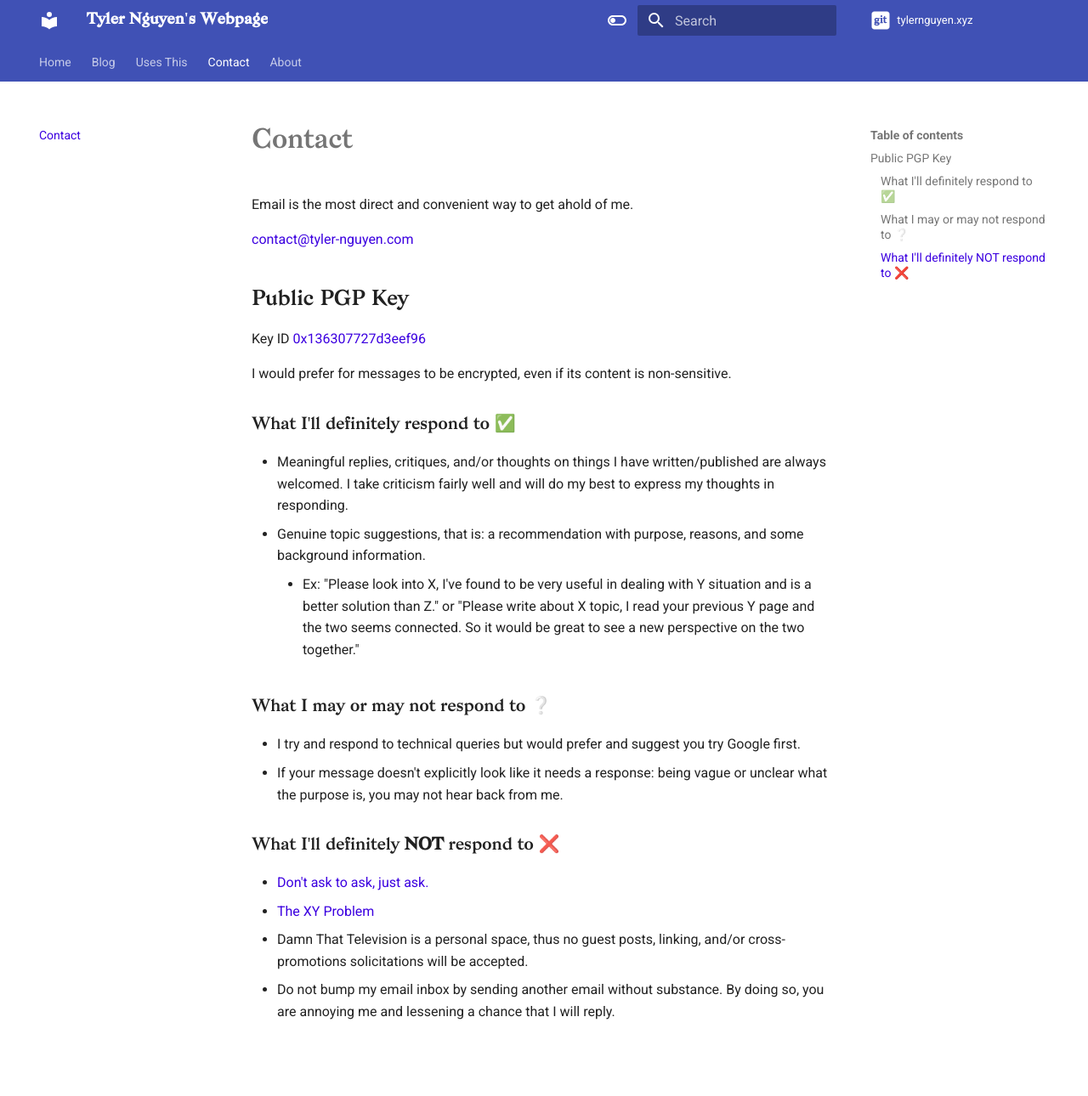
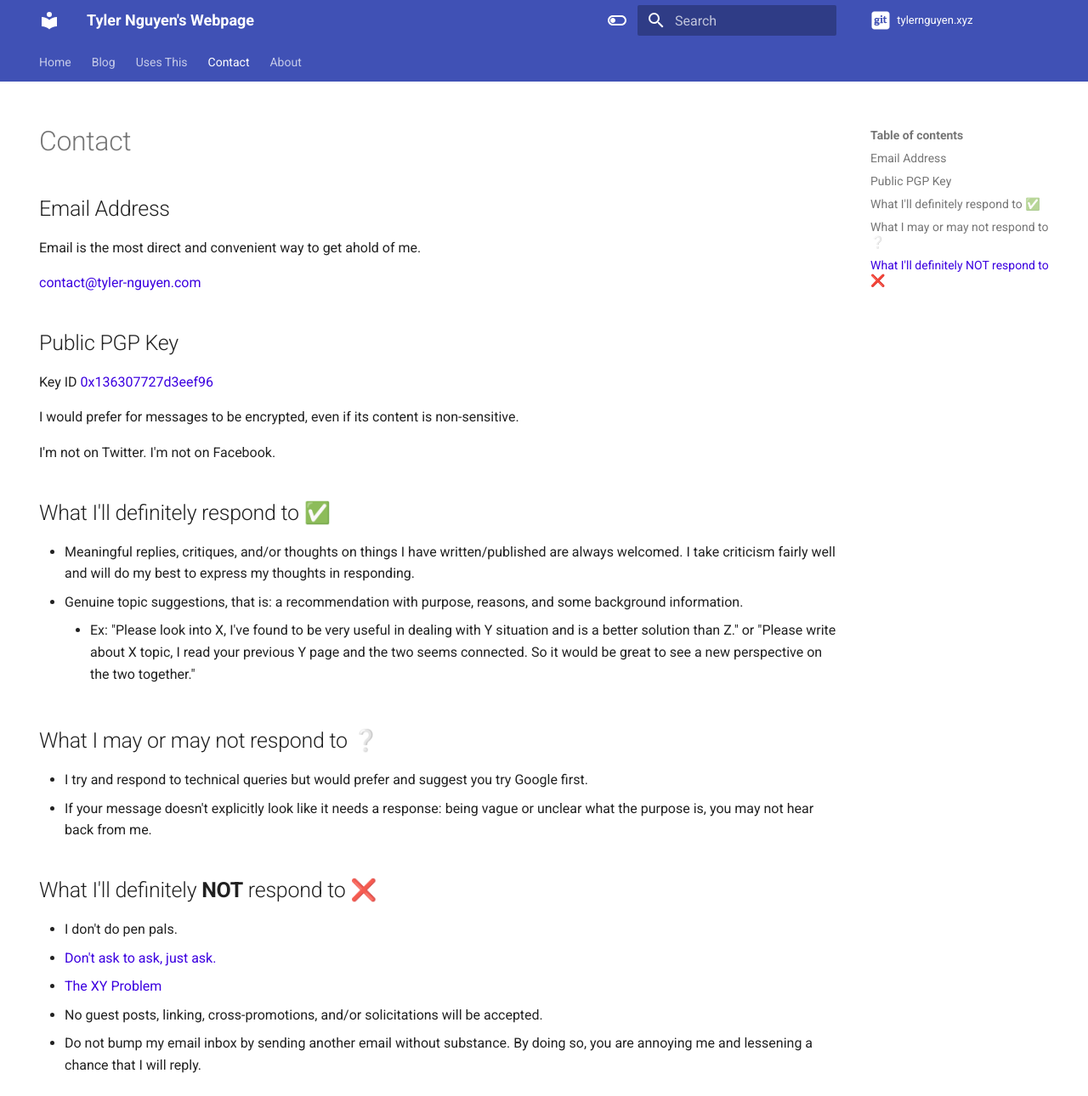
Before and after one commit to tylernguyen/tylernguyen.xyz, an MkDocs documentation site: the page built from docs/contact.md, in a window 1280 px wide and 1290 px high. Shown: the whole window at 85% size. Built offline with MkDocs 1.6.1 and Material for MkDocs 9.7.7, drawn with Linux system fonts in a browser that asks for light colours; some web fonts are replaced; plug-ins that fetch from the network failed and are left out; comment, search, counter and statistics services are not loaded.

Commit message:
of course

```diff
--- a/docs/contact.md
+++ b/docs/contact.md
@@ -1,3 +1,10 @@
+---
+hide:
+  - navigation
+---
+
+## Email Address
+
 Email is the most direct and convenient way to get ahold of me.
 
 [contact@tyler-nguyen.com](mailto:contact@tyler-nguyen.com)
@@ -8,20 +15,23 @@ Key ID [0x136307727d3eef96](https://keys.openpgp.org/vks/v1/by-fingerprint/B4D2B
 
 I would prefer for messages to be encrypted, even if its content is non-sensitive.
 
-### What I'll definitely respond to ✅
+I'm not on Twitter. I'm not on Facebook.
+
+## What I'll definitely respond to ✅
 
 - Meaningful replies, critiques, and/or thoughts on things I have written/published are always welcomed. I take criticism fairly well and will do my best to express my thoughts in responding.
 - Genuine topic suggestions, that is: a recommendation with purpose, reasons, and some background information.
 	- Ex: "Please look into X, I've found to be very useful in dealing with Y situation and is a better solution than Z." or "Please write about X topic, I read your previous Y page and the two seems connected. So it would be great to see a new perspective on the two together."
 
-### What I may or may not respond to ❔
+## What I may or may not respond to ❔
 
 - I try and respond to technical queries but would prefer and suggest you try Google first.
 - If your message doesn't explicitly look like it needs a response: being vague or unclear what the purpose is, you may not hear back from me.
 
-### What I'll definitely **NOT** respond to ❌
+## What I'll definitely **NOT** respond to ❌
 
+- I don't do pen pals.
 - [Don't ask to ask, just ask.](https://dontasktoask.com/)
 - [The XY Problem](https://xyproblem.info/)
-- Damn That Television is a personal space, thus no guest posts, linking, and/or cross-promotions solicitations will be accepted.
+- No guest posts, linking, cross-promotions, and/or solicitations will be accepted.
 - Do not bump my email inbox by sending another email without substance. By doing so, you are annoying me and lessening a chance that I will reply.
--- a/docs/stylesheets/extra.css
+++ b/docs/stylesheets/extra.css
@@ -1,8 +1,3 @@
-@font-face {
-  font-family: Bagnard;
-  src: url("/assets/fonts/bagnard/Bagnard.woff") format("woff"), url("/assets/fonts/bagnard/Bagnard.ttf") format("truetype"), url("/assets/fonts/bagnard/Bagnard.otf") format("opentype");
-}
-
 /* ANCHOR Define brand colors */
 :root {
   --md-primary-fg-color: #282F38;
@@ -19,13 +14,6 @@
   --md-footer-bg-color: rgb(23, 27, 32, 0.87);
   --md-footer-bg-color-dark: rgb(67, 126, 199);
   --md-typeset-a-color: #689D6A;
-}
-
-h1,
-h2,
-h3,
-.md-header__topic {
-  font-family: Bagnard, serif;
 }
 
 /* ANCHOR Hide shadow under navigation */
```
Also changed, not shown: docs/about.md (+4 -0 lines), docs/uses-this.md (+5 -0 lines).
